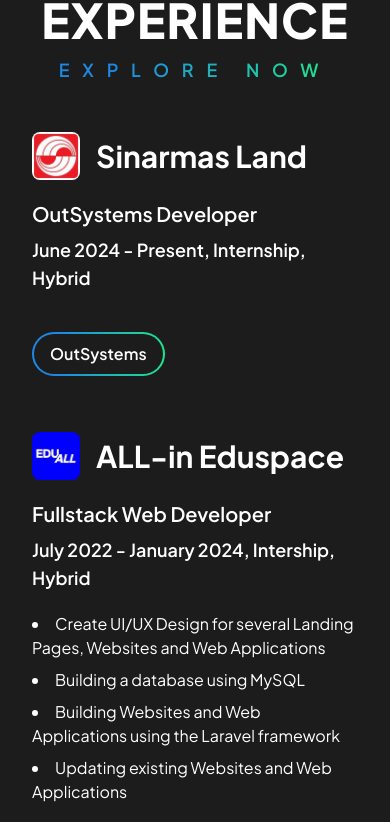
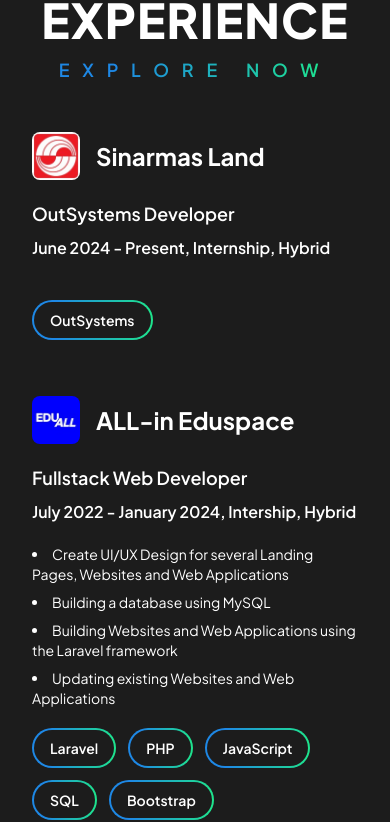
Before and after one commit to Fallcruz/Portfolio, a Next.js app: page / in a window 390 px wide. Shown: the part 1619-2441 px from the top of the page. Built offline with nearby package versions, Linux system fonts and the light colour scheme; a web font is replaced by a local one.

Commit message:
update v2

```diff
--- a/app/components/Experience.js
+++ b/app/components/Experience.js
@@ -13,14 +13,14 @@
                 <div className='lg:w-[80%] w-full flex flex-col gap-5'>
                     <div className='flex items-center lg:gap-6 gap-4'>
                         <Image className='w-auto lg:h-16 h-12 rounded-lg' src='/img/sinarmas_land_logo.jpg' width={500} height={500} quality={100} alt='logo-sinarmas-land'/>
-                        <h2 className='lg:text-4xl text-3xl font-bold text-linear-blue'>Sinarmas Land</h2>
+                        <h2 className='lg:text-4xl text-2xl font-bold text-linear-blue'>Sinarmas Land</h2>
                     </div>
                     <div className='flex lg:flex-row flex-col lg:items-center lg:justify-between lg:gap-0 gap-2'>
                         <div className='flex items-center'>
-                            <h2 className='lg:text-2xl text-xl font-semibold'>OutSystems Developer</h2>
+                            <h2 className='lg:text-2xl text-lg font-semibold'>OutSystems Developer</h2>
                         </div>
                         <div>
-                            <h3 className='lg:text-xl text-lg font-semibold'>June 2024 - Present, Internship, Hybrid</h3>
+                            <h3 className='lg:text-xl text-base font-semibold'>June 2024 - Present, Internship, Hybrid</h3>
                         </div>
                     </div>
                     <div className=''>
@@ -30,7 +30,7 @@
                     </div>
                     <div className='flex items-center flex-wrap gap-3'>
                         <div className='px-4 py-2 border-linear-blue rounded-[2rem]'>
-                            <h3 className='text-base font-semibold'>OutSystems</h3>
+                            <h3 className='lg:text-base text-sm font-semibold'>OutSystems</h3>
                         </div>
                         {/* <div className='px-4 py-2 border-linear-blue rounded-[2rem]'>
                             <h3 className='text-base font-semibold'>PHP</h3>
@@ -49,18 +49,18 @@
                 <div className='lg:w-[80%] w-full flex flex-col gap-5'>
                     <div className='flex items-center lg:gap-6 gap-4'>
                         <Image className='w-auto lg:h-16 h-12 rounded-lg' src='/img/all_in_eduspace_logo.jpg' width={500} height={500} quality={100} alt='logo-allin-eduspace'/>
-                        <h2 className='lg:text-4xl text-3xl font-bold text-linear-blue'>ALL-in Eduspace</h2>
+                        <h2 className='lg:text-4xl text-2xl font-bold text-linear-blue'>ALL-in Eduspace</h2>
                     </div>
                     <div className='flex lg:flex-row flex-col lg:items-center lg:justify-between lg:gap-0 gap-2'>
                         <div className='flex items-center'>
-                            <h2 className='lg:text-2xl text-xl font-semibold'>Fullstack Web Developer</h2>
+                            <h2 className='lg:text-2xl text-lg font-semibold'>Fullstack Web Developer</h2>
                         </div>
                         <div>
-                            <h3 className='lg:text-xl text-lg font-semibold'>July 2022 - January 2024, Intership, Hybrid</h3>
+                            <h3 className='lg:text-xl text-base font-semibold'>July 2022 - January 2024, Intership, Hybrid</h3>
                         </div>
                     </div>
                     <div className=''>
-                        <ol className='list-disc list-inside lg:text-lg text-base flex flex-col gap-2'>
+                        <ol className='list-disc list-inside lg:text-lg text-sm flex flex-col gap-2'>
                             <li>Create UI/UX Design for several Landing Pages, Websites and Web Applications</li>
                             <li>Building a database using MySQL</li>
                             <li>Building Websites and Web Applications using the Laravel framework</li>
@@ -69,19 +69,19 @@
                     </div>
                     <div className='flex items-center flex-wrap gap-3'>
                         <div className='px-4 py-2 border-linear-blue rounded-[2rem]'>
-                            <h3 className='text-base font-semibold'>Laravel</h3>
+                            <h3 className='lg:text-base text-sm font-semibold'>Laravel</h3>
                         </div>
                         <div className='px-4 py-2 border-linear-blue rounded-[2rem]'>
-                            <h3 className='text-base font-semibold'>PHP</h3>
+                            <h3 className='lg:text-base text-sm font-semibold'>PHP</h3>
                         </div>
                         <div className='px-4 py-2 border-linear-blue rounded-[2rem]'>
-                            <h3 className='text-base font-semibold'>JavaScript</h3>
+                            <h3 className='lg:text-base text-sm font-semibold'>JavaScript</h3>
                         </div>
                         <div className='px-4 py-2 border-linear-blue rounded-[2rem]'>
-                            <h3 className='text-base font-semibold'>SQL</h3>
+                            <h3 className='lg:text-base text-sm font-semibold'>SQL</h3>
                         </div>
                         <div className='px-4 py-2 border-linear-blue rounded-[2rem]'>
-                            <h3 className='text-base font-semibold'>Bootstrap</h3>
+                            <h3 className='lg:text-base text-sm font-semibold'>Bootstrap</h3>
                         </div>
                     </div>
                 </div>
```
